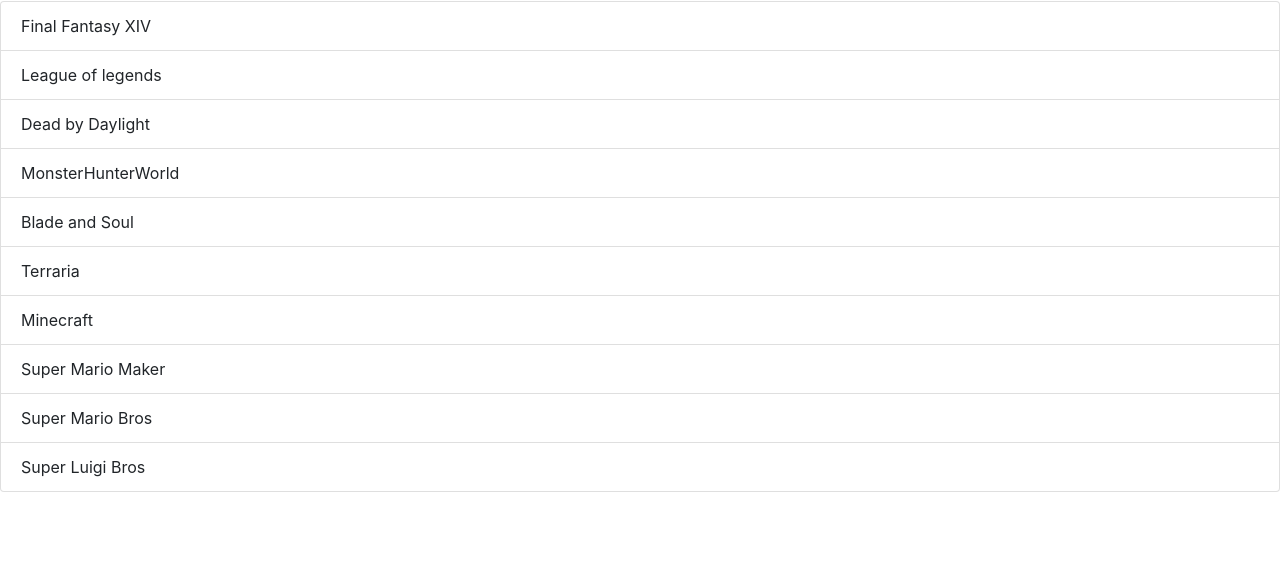
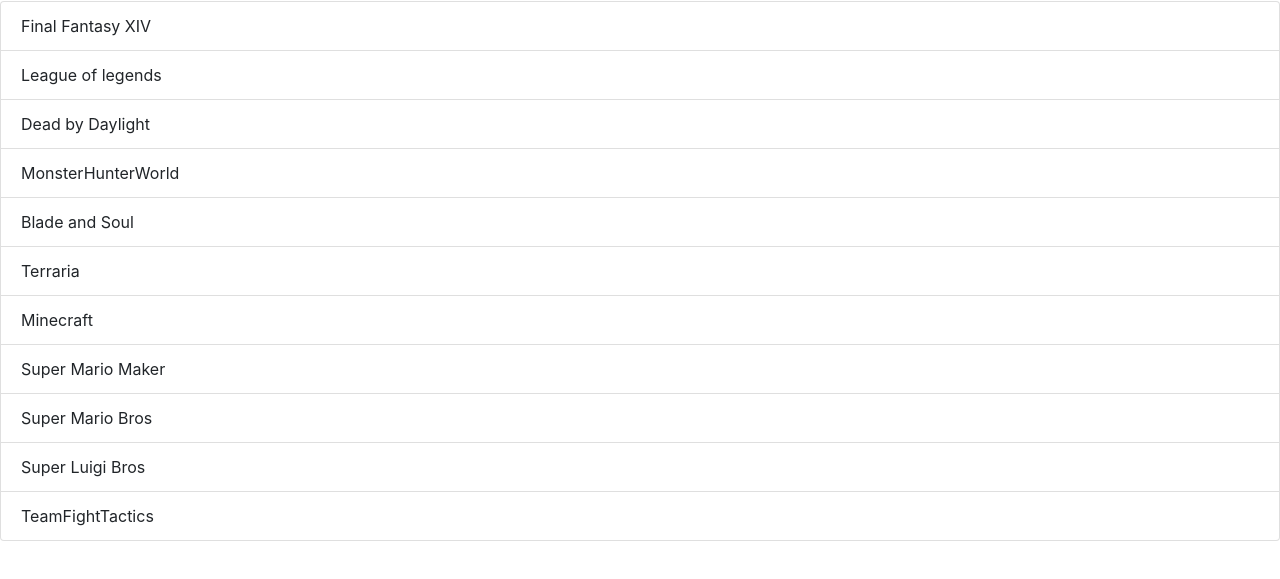
Before and after one commit to AiydenGlitch/verb-Aiyden-Jellema-311553, a plain HTML site: page index.html in a window 1280 px wide. Shown: the part 55-634 px from the top of the page. Drawn offline with nearby package versions, Linux system fonts and the light colour scheme.

Commit message:
Game in branch

```diff
--- a/index.html
+++ b/index.html
@@ -23,6 +23,7 @@
         <li class="list-group-item">Super Mario Maker</li>
         <li class="list-group-item">Super Mario Bros</li>
         <li class="list-group-item">Super Luigi Bros</li>
+        <li class="list-group-item">TeamFightTactics</li>
       </ul>
 
     <!-- Optional JavaScript -->
```
